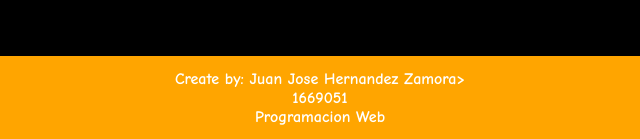
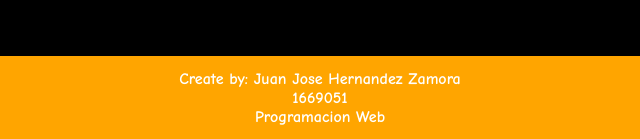
Before and after one commit to juanjoh6/practicaparamoreweb, a plain HTML site: page index.html in a window 1280 px wide. Shown: the part 1120-1259 px from the top of the page, 320-960 px from the left. Drawn offline with Linux system fonts and the light colour scheme.

Commit message:
Update index.html

```diff
--- a/index.html
+++ b/index.html
@@ -61,7 +61,7 @@
            </p>
     </aside>
     <footer>
-        <p style="text-align: center;"> <font face="Comic Sans MS">Create by: Juan Jose Hernandez Zamora> </font> <br>
+        <p style="text-align: center;"> <font face="Comic Sans MS">Create by: Juan Jose Hernandez Zamora </font> <br>
           <p style="text-align: center;"> <font face="Comic Sans MS">1669051 </font> <br>
         <p style="text-align: center;"> <font face="Comic Sans MS">Programacion Web </font>
         </p>
```
